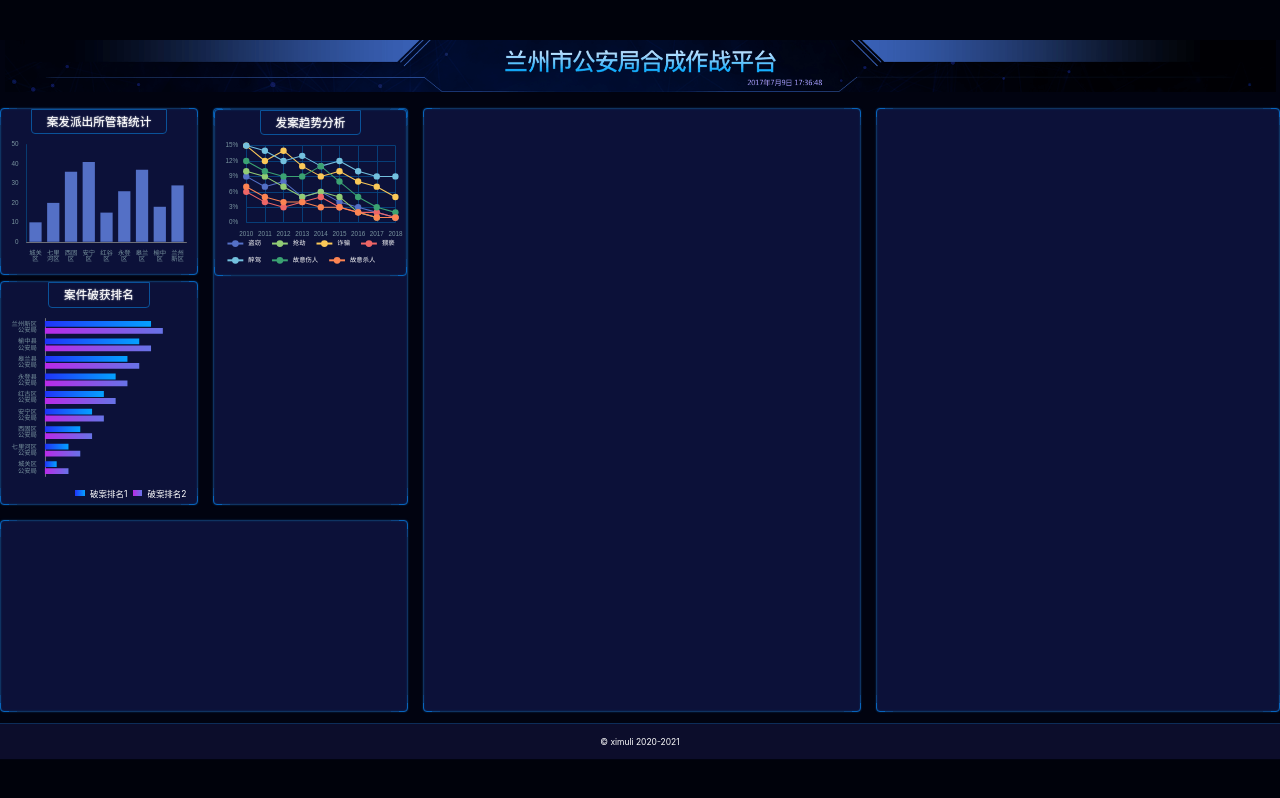
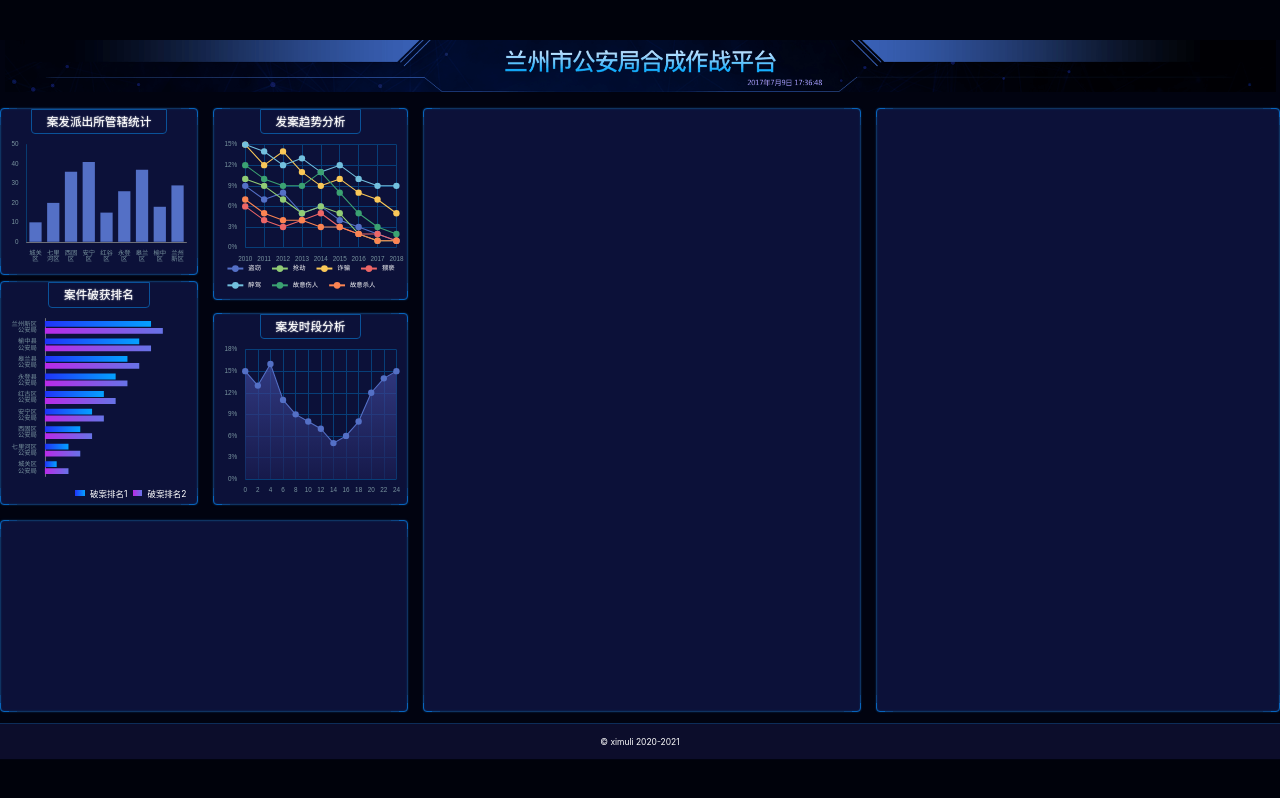
Before and after one commit to ximuli/big-screen-project, a React (Vite) app: page / in a window 1280 px wide. Built offline with nearby package versions, Linux system fonts and the light colour scheme.

Commit message:
add chart4

```diff
--- /dev/null
+++ b/src/components/chart-4.tsx
@@ -0,0 +1,91 @@
+import React, { useEffect, useRef } from 'react';
+import * as echarts from 'echarts'
+import { createEchartsOptions } from '../shared/create-echarts-options'
+import { px } from '../shared/px';
+
+export const Chart4 = () => {
+  const divRef = useRef(null)
+  useEffect(() => {
+    var myChart = echarts.init(divRef.current);
+    var option = createEchartsOptions({
+      xAxis: {
+        type: 'category',
+        boundaryGap: false,
+        data: [0, 2, 4, 6, 8, 10, 12, 14, 16, 18, 20, 22, 24],
+        splitLine: {
+          show: true,
+          lineStyle: { color: '#073E78' }
+        },
+        axisTick: { show: false },
+        axisLine: { show: false },
+      },
+      yAxis: {
+        type: 'value',
+        splitLine: {
+          lineStyle: { color: '#073E78' }
+        },
+        axisLabel: {
+          formatter(val) {
+            return val * 100 + '%'
+          }
+        }
+      },
+      series: [
+        {
+          name: '盗窃',
+          data: [
+            0.15, 0.13, 0.16,
+            0.11, 0.09, 0.08,
+            0.07, 0.05, 0.06,
+            0.08, 0.12, 0.14,
+            0.15
+          ],
+          type: 'line',
+          symbol: 'circle',
+          symbolSize: px(12),
+          lineStyle: { width: px(2) },
+          areaStyle: {
+            color: new echarts.graphic.LinearGradient(0, 0, 0, 1, [{
+              offset: 0,
+              color: '#414a9f'
+            }, {
+              offset: 1,
+              color: '#1b1d52'
+            }]),
+          }
+        },
+        // {
+        //   name: '抢劫',
+        //   data: [0.01, 0.01, 0.02, 0.05, 0.06, 0.05, 0.07, 0.09, 0.10].reverse()
+        // },
+        // {
+        //   name: '诈骗',
+        //   data: [0.05, 0.07, 0.08, 0.10, 0.09, 0.11, 0.14, 0.12, 0.15].reverse()
+        // },
+        // {
+        //   name: '猥亵',
+        //   data: [0.01, 0.02, 0.02, 0.03, 0.05, 0.04, 0.03, 0.04, 0.06].reverse()
+        // },
+        // {
+        //   name: '醉驾',
+        //   data: [0.09, 0.09, 0.10, 0.12, 0.11, 0.13, 0.12, 0.14, 0.15].reverse()
+        // },
+        // {
+        //   name: '故意伤人',
+        //   data: [0.02, 0.03, 0.05, 0.08, 0.11, 0.09, 0.09, 0.10, 0.12].reverse()
+        // },
+        // {
+        //   name: '故意杀人',
+        //   data: [0.01, 0.01, 0.02, 0.03, 0.03, 0.04, 0.04, 0.05, 0.07].reverse()
+        // }
+      ]
+    });
+    myChart.setOption(option);
+  }, [])
+  return (
+    <div className="bordered 案发时段">
+      <h2>案发时段分析</h2>
+      <div ref={divRef} className="chart"></div>
+    </div>
+  )
+}
--- a/src/pages/home.scss
+++ b/src/pages/home.scss
@@ -49,11 +49,13 @@
           0 -9px 0 -8px #0d4483;
       }
     }
-    > .section1 {
-      grid-area: box1;
+    > .section1, > .section2 {
       display: flex;
       flex-direction: column;
       justify-content: space-between;
+    }
+    > .section1 {
+      grid-area: box1;
     }
     > .section2 {
       grid-area: box2;
@@ -67,7 +69,7 @@
     > .section5 {
       grid-area: box5;
     }
-    .管辖统计, .破获排名, .发案趋势 {
+    .管辖统计, .破获排名, .发案趋势, .案发时段 {
       display: flex;
       flex-direction: column;
       align-items: center;
@@ -110,6 +112,9 @@
         }
       }
     }
+    .发案趋势, .案发时段 {
+      height: px(363);
+    }
   }
   > footer {
     height: px(68);
--- a/src/pages/home.tsx
+++ b/src/pages/home.tsx
@@ -3,6 +3,7 @@
 import { Chart1 } from '../components/chart-1';
 import { Chart2 } from '../components/chart-2';
 import { Chart3 } from '../components/chart-3';
+import { Chart4 } from '../components/chart-4';
 
 export const Home = () => {
   const currentYear = new Date().getFullYear()
@@ -14,8 +15,9 @@
           <Chart1 />
           <Chart2 />
         </section>
-        <section className="bordered section2">
+        <section className="section2">
           <Chart3 />
+          <Chart4 />
         </section>
         <section className="bordered section3"></section>
         <section className="bordered section4"></section>
```
